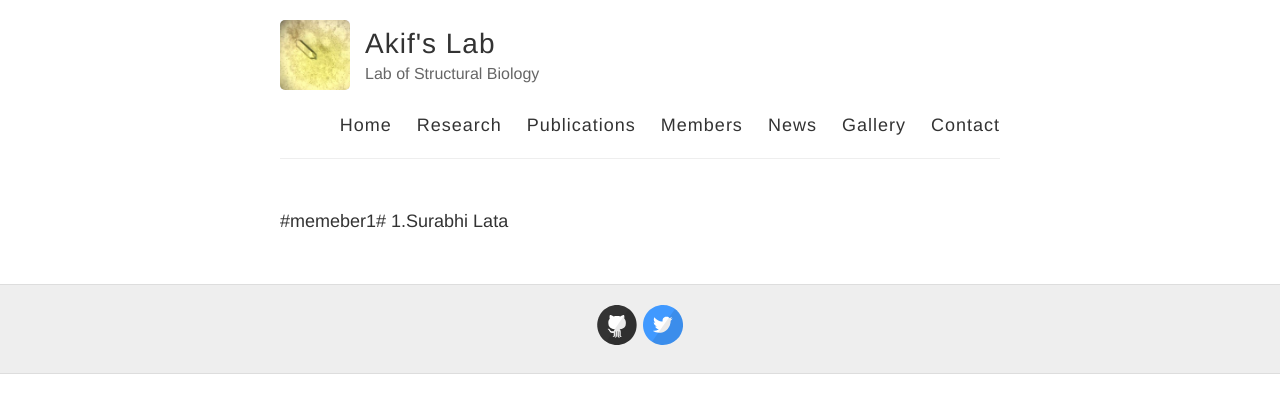
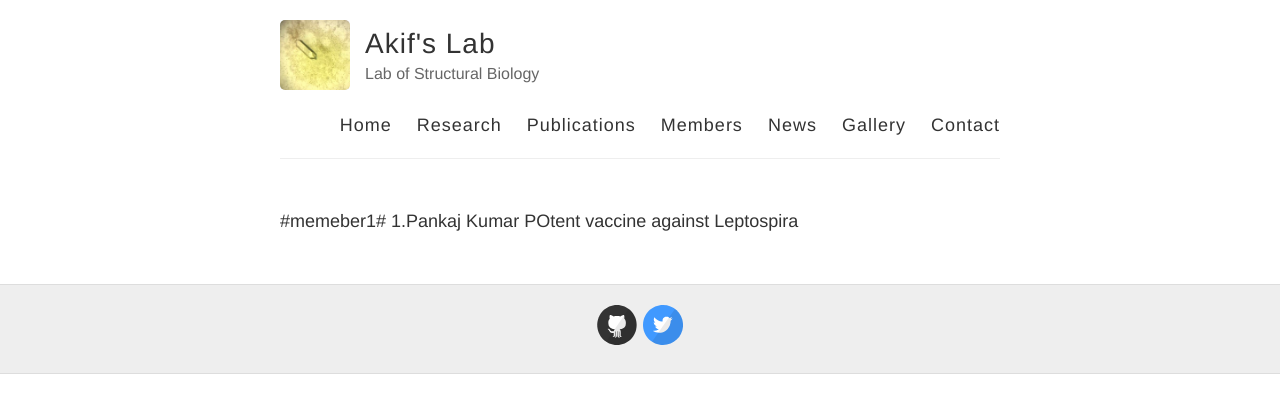
Before and after one commit to akifslab/akifslab.github.io, a Jekyll site: the page built from members.md, in a window 1280 px wide. Shown: the top 413 px of the page. Built offline with Jekyll 4.4.1, drawn with Linux system fonts in a browser that asks for light colours; our own code applies the rules of GitHub Pages for plain Markdown files.

Commit message:
Update members.md

```diff
--- a/members.md
+++ b/members.md
@@ -1,2 +1,3 @@
 #memeber1#
-1.Surabhi Lata
+1.Pankaj Kumar
+POtent vaccine against Leptospira
```
